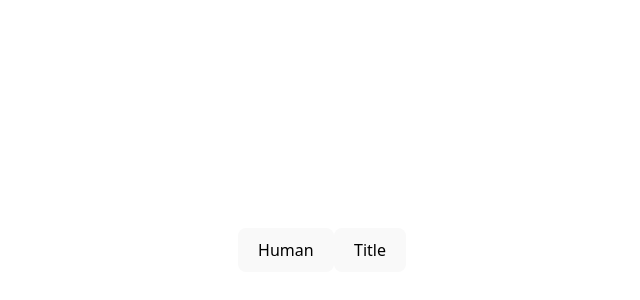
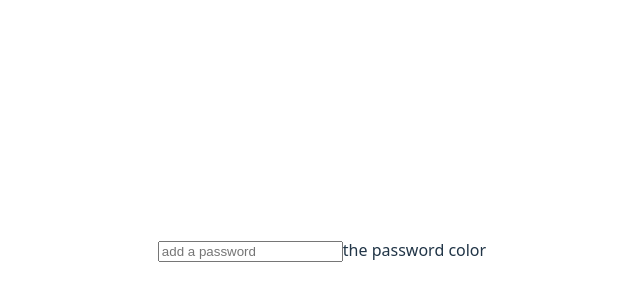
Before and after one commit to bernatalcudia/test-front, a React (Vite) app in the folder test-front/: page / in a window 1280 px wide. Shown: the part 150-450 px from the top of the page, without its empty margins (318-958 px from the left). Built offline with nearby package versions, Linux system fonts and the light colour scheme.

Commit message:
feat(app):create with useEffect  function handleInputValidation

```diff
--- a/test-front/src/App.jsx
+++ b/test-front/src/App.jsx
@@ -1,34 +1,46 @@
 import './App.css'
-import Title from './components/Title'
-import Human from './components/Human'
-import { useState } from 'react'
+import { useEffect, useState } from 'react'
 
 function App() {
-  const humans = [{ name: 'Juan', planet: 'Saturn' }, { name: 'Marcus', planet: 'Mars' }]
-  const [showHumanView, setHumanView] = useState(false)
-  const [showTitleView, setTitleView] = useState(false)
 
-  const handleShowHuman = () => {
-    setHumanView(true)
+  const [password, setPassword] = useState('hi')
+  const textPassword = 'the password color'
+
+
+
+  const handleInputValidation = (event) => {
+    const passwordLength = event.target.value.length
+    setPassword(password)
+    console.log(passwordLength)
+
+
+    if (passwordLength > 9) {
+      // h3.style.color = 'green';
+      setPassword('The password is save:', password)
+      console.log(password)
+    }
+    if (passwordLength > 7 && passwordLength < 9) {
+      // h3.style.color = 'orange';
+      setPassword('The password is not save', password)
+      console.log(password)
+    }
+    if (passwordLength < 7) {
+      // h3.style.color = 'red';
+      setPassword('The password is too short', password)
+      console.log(password)
+    }
+
+    useEffect(() => {
+      handleInputValidation(password)
+    }, [password])
+
+
   }
-
-  const handleShowTitle = () => {
-    setTitleView(true)
-  }
-
 
   return (
     <>
-      <button onClick={() => setHumanView(handleShowHuman)}>Human</button>
-      <button onClick={() => setTitleView(handleShowTitle)}>Title</button>
-
-      {showHumanView &&
-        <Human human={humans} />
-      }
-      {showTitleView &&
-        <Title />
-      }
-
+      <input onChange={handleInputValidation} type='text' placeholder='add a password' />
+      <text >{textPassword}</text>
     </>
 
   )
```
